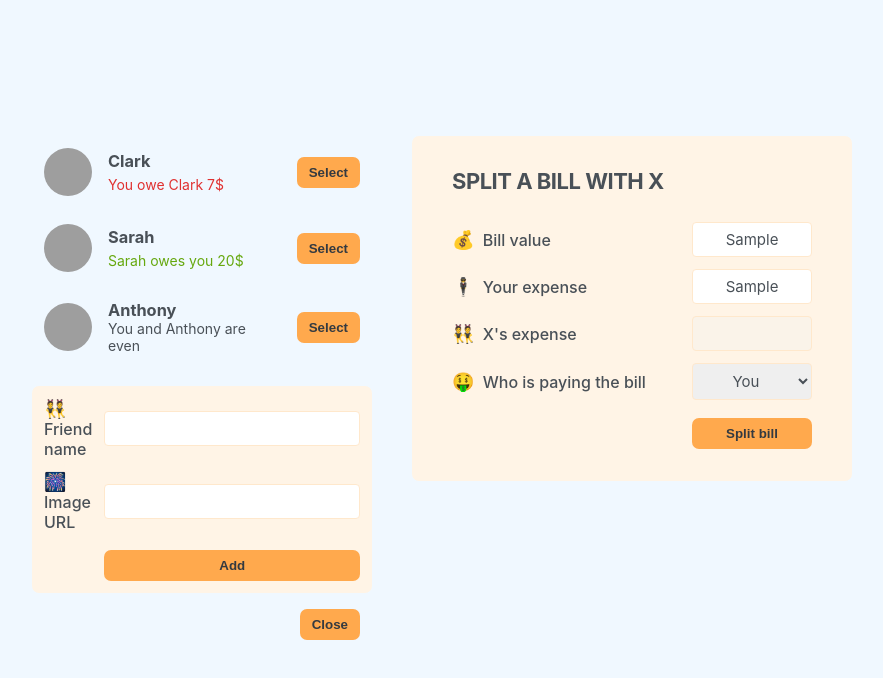
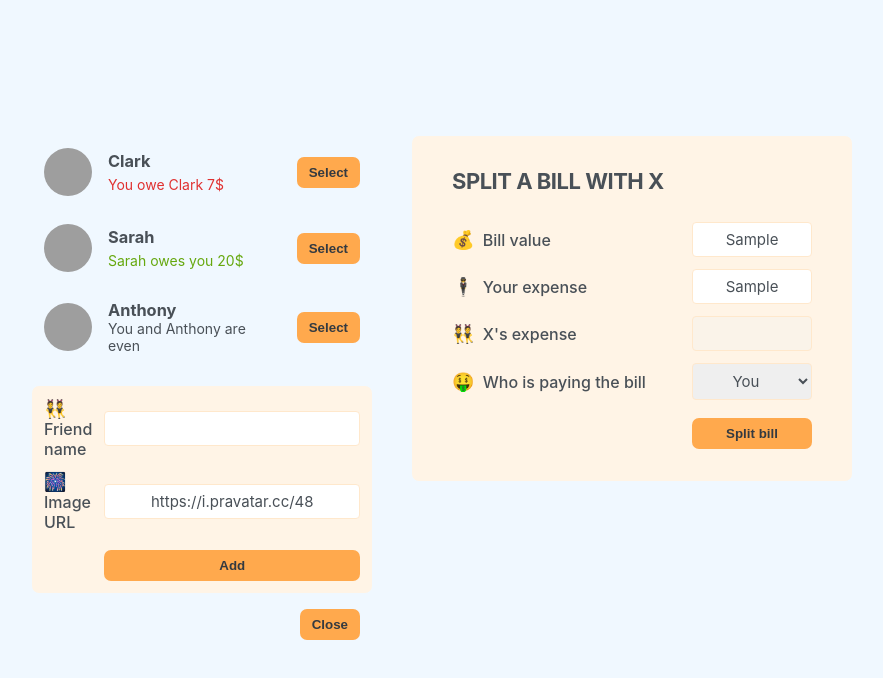
Before and after one commit to platisam/Eat_N_Split, a React (Create React App) app: page / in a window 1280 px wide. Both pictures are taken after typing "Sample", "Sample" into the empty fields and a click on the button "Add friend". Shown: the top 678 px of the page, without its empty margins (198-1081 px from the left). Built offline with nearby package versions, Linux system fonts and the light colour scheme; grey boxes are pictures that could not be loaded.

Commit message:
setting controlled inputs in FormAddFriend component

```diff
--- a/src/App.js
+++ b/src/App.js
@@ -85,13 +85,24 @@
   );
 }
 function FormAddFriend() {
+  const [name, setName] = useState("");
+  const [image, setImage] = useState("https://i.pravatar.cc/48");
+
   return (
     <form className="form-add-friend">
       <label>👯Friend name</label>
-      <input type="text" />
+      <input
+        type="text"
+        value={name}
+        onChange={(e) => setName(e.target.value)}
+      />
 
       <label>🎆Image URL</label>
-      <input type="text" />
+      <input
+        type="text"
+        value={image}
+        onChange={(e) => setImage(e.target.value)}
+      />
 
       <Button>Add</Button>
     </form>
```
